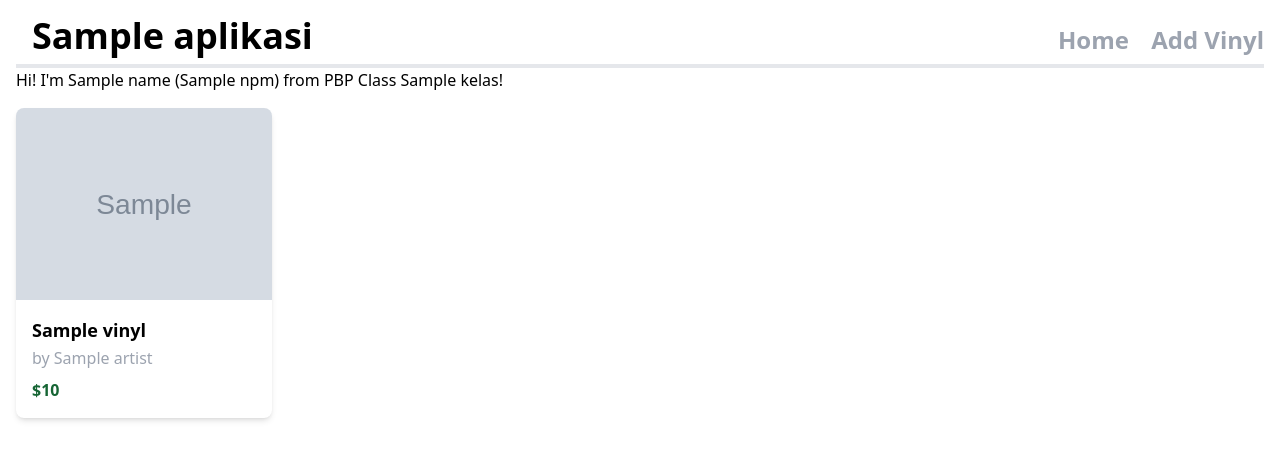
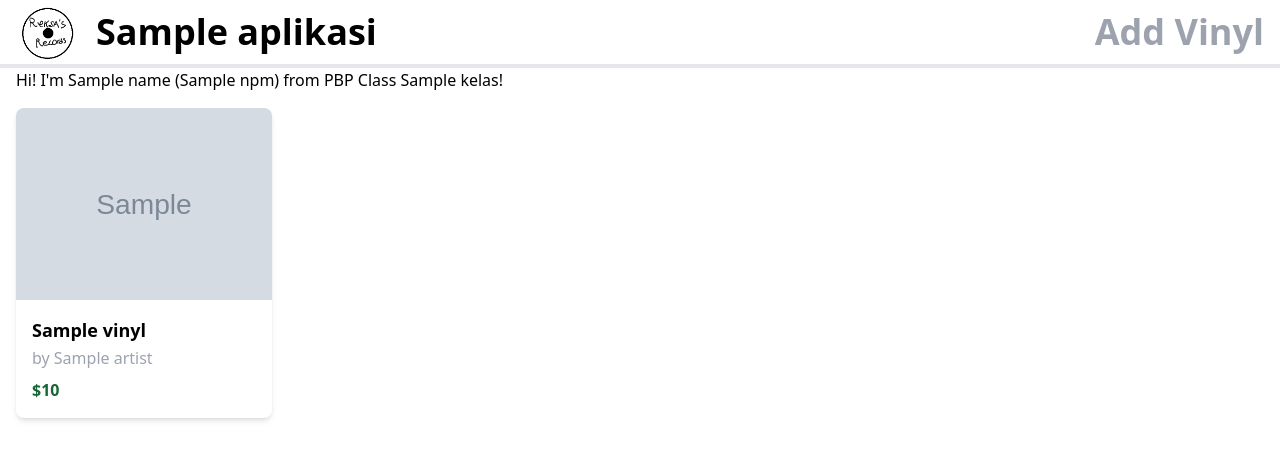
Before and after one commit to farrelrp/Reksa-Records-PBP, a Django app: template main/templates/main.html in a window 1280 px wide. Shown: the top 460 px of the page. Run offline with Django 3.2, Linux system fonts and the light colour scheme; the template is opened without the code that fills it: most values are stand-ins (such as "Sample title", 1, 10 or a date in 2020); grey boxes marked "Sample" are stand-in pictures; some libraries are stand-ins or nearby versions.

Commit message:
Tugas 3 Progress: Completed form, navbar and logo. Models and views for json and xml also done.

```diff
--- a/main/models.py
+++ b/main/models.py
@@ -3,7 +3,7 @@ import uuid
 
 # Create your models here.
 class VinylRecord(models.Model):
-    #id = models.UUIDField(primary_key=True, default=uuid.uuid4, editable=False)
+    id = models.UUIDField(primary_key=True, default=uuid.uuid4, editable=False)
     image = models.ImageField(upload_to='images/' , default='images/3b921c51dc99d9fb2be192af3ec14f72.jpg')
     album_name = models.CharField(max_length=100)
     artist = models.CharField(max_length=100)
--- a/main/templates/base.html
+++ b/main/templates/base.html
@@ -11,7 +11,7 @@
 
   <body>
     {% include "components/header.html" %}
-
-    {% block content %} {% endblock content %}
+    {% block content %}
+    {% endblock content %}
   </body>
 </html>
--- a/main/templates/components/header.html
+++ b/main/templates/components/header.html
@@ -1,17 +1,14 @@
-<!-- <div class="border-b-2 mb-4">
-    <h1 id="title" class="font-bold text-4xl pb-2">{{ aplikasi }}</h1>
-</div> -->
-
-<nav class="border-b-4 border-gray-200">
-  <div class="container mx-auto flex justify-between items-center font-bold text-2xl">
-    <div class="flex items-center space-x-4">
-        <img src="" alt="">
-      <h1 id="title" class="font-bold text-4xl pb-2">{{ aplikasi }}</h1>
-    </div>
-    <div class="space-x-4">
-      <a href="/" class="text-gray-400 hover:text-blue-300">Home</a>
-      <a href="/" class="text-gray-400 hover:text-blue-300">Add Vinyl</a>
-
+{% load static %}
+<nav class="border-b-4 border-gray-200 w-full">
+  <div class="flex justify-between items-center px-4 w-full">
+    <a href="/" class="flex items-center space-x-4">
+      <img src="../../../static/images/logo.png" alt="Logo" class="w-16 h-16" />
+      <h1 id="title" class="font-bold text-4xl pb-0">{{ aplikasi }}</h1>
+    </a>
+    <div class="flex-grow"></div>
+    <div class="flex items-center space-x-4 text-4xl font-bold">
+      <a href="/create_vinyl/" class="text-gray-400 hover:text-black">Add Vinyl</a>
+      <!-- <a href="/" class="text-gray-400 hover:text-black">Home</a> -->
     </div>
   </div>
 </nav>
--- a/main/templates/main.html
+++ b/main/templates/main.html
@@ -1,12 +1,6 @@
-{% extends 'base.html' %}
-
-{% block title %}
-  Reksa's Records
-{% endblock title %}
-
-
+{% extends 'base.html' %} {% block title %} Reksa's Records {% endblock title %}
 {% block content %}
-  <body class="p-4">
+<div class="mx-4">
   <div class="mb-4">
     <h2>Hi! I'm {{ name }} ({{ npm }}) from PBP Class {{ kelas }}!</h2>
   </div>
@@ -15,6 +9,5 @@
     <p>No vinyl records available.</p>
     {% endfor %}
   </div>
-  </body>
-</html>
+</div>
 {% endblock content %}
--- a/record_store/settings.py
+++ b/record_store/settings.py
@@ -39,6 +39,7 @@ INSTALLED_APPS = [
     'django.contrib.sessions',
     'django.contrib.messages',
     'django.contrib.staticfiles',
+    'widget_tweaks',
     'main'
 ]
 
--- a/requirements.txt
+++ b/requirements.txt
@@ -5,3 +5,4 @@ psycopg2-binary
 requests
 urllib3
 pillow
+django-widget-tweaks
```
Also changed, not shown: main/templates/create_vinyl.html (+64 -8 lines), main/urls.py (+6 -2 lines), main/views.py (+24 -2 lines), main/migrations/0007_alter_vinylrecord_id.py (added), static/images/logo.png (added). Lines whose indentation alone changed are shown as unchanged.
